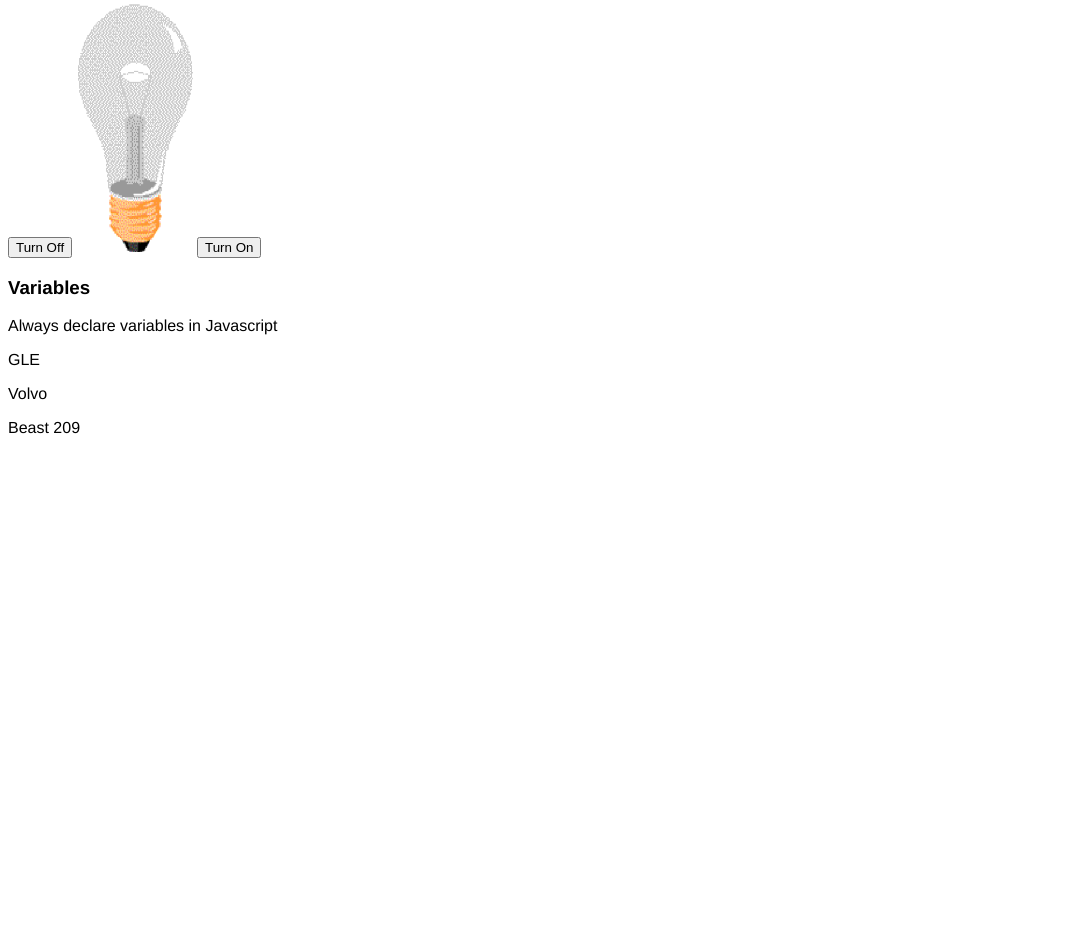
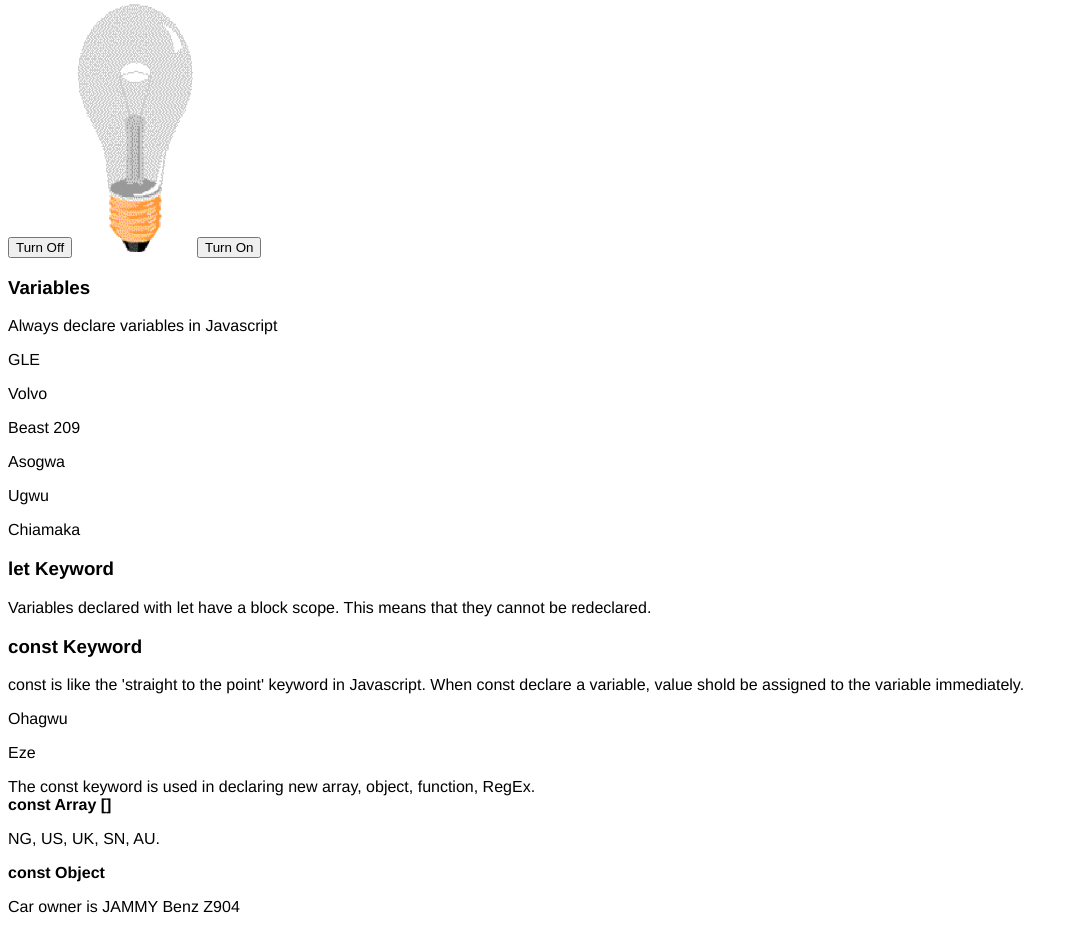
Before and after one commit to CorneliusWeb/JS-and-HTML, a plain HTML site: page index.html in a window 1280 px wide. Shown: the part 641-1573 px from the top of the page, without its empty margins (0-1076 px from the left). Before the commit the page ends 1094 px from the top, so only its background shows below. Drawn offline with Linux system fonts and the light colour scheme.

Commit message:
Mainly played with JS, especially the JS Function.

```diff
--- a/index.html
+++ b/index.html
@@ -44,7 +44,11 @@
    <p>Always declare variables in Javascript</p>
    <p id="test"></p>
    <p id="test1"></p>
-   <p id="test3"></p>
+   <p id="test2"></p>
+   <p id="test3">The supposed test3 element to be replaced by the value of 'userName'</p>
+   <p id="test4"></p>
+   <p id="test5"></p>
+
 
    <script>
     let carName, carModel;
@@ -61,13 +65,90 @@
     let
     carName2 = 'BMW',
     carModel2 = 'Beast 209';
-    document.getElementById('test3').innerHTML = carModel2;
+    document.getElementById('test2').innerHTML = carModel2;
     //but it is a good practice to first declare variables before assigning values to them.
    </script>
 
+   <h3>let Keyword</h3>
+   <p>Variables declared with let have a block scope. This means that they cannot be redeclared.</p>
 
+   <script>
+    let userName = 'Asogwa';
+    //let userName = 'Nwokolo';
 
+    //this is not allowed in JS. Redeclaring a variable is reserved only for the var keyword.
+    document.getElementById('test3').innerHTML = userName;
+    //the following code didn't print anything at all.
+   </script>
 
+   <script>
+    let userName1 = 'Ugwu';
+    {
+        let userName1 = 'Odo';
+    }
+
+    {
+        let userName1 = 'Onah' //redeclaring variables in different blocks is allowed.
+    }
+    document.getElementById('test4').innerHTML = userName1;
+    //block scope effect. the let declared inside the block is inaccessible from the outside.
+   </script>
+
+   <script>
+    var lastName = 'Chidera';
+    var lastName = 'Chiamaka';
+    document.getElementById('test5').innerHTML = lastName;
+    //var is the only keyword allowed to redeclare variables in JS.
+   </script>
+
+   <h3>const Keyword</h3>
+   <p>const is like the 'straight to the point' keyword in Javascript. When const declare a variable, value shold be assigned to the variable immediately.</p>
+   <p id="test6"></p>
+   <p id="test7"></p>
+   <p id="test10"></p>
+
+   <script>
+    const surname = 'Ohagwu';
+    document.getElementById('test6').innerHTML = surname;
+    {
+        const
+        surname = 'Eze';
+        document.getElementById('test7').innerHTML = surname;
+        //as a block scope keyword, variable declared inside a block cannot be accessed from outside the block.
+    }
+   </script>
+
+   <script>
+    const surname1 = 'Agbo';
+    const surname2 = 'Ali';
+    //declaring multiple variables with const requires a fresh declaration with the const keyword everytime.
+   </script>
+
+   <p>The const keyword is used in declaring new array, object, function, RegEx. <br>
+    <strong>const Array []</strong></p>
+   <p id="test8"></p>
+   <script>
+    const countries = ['NG', 'US', 'UK', 'GH'];
+    //to change or replace an element call the variable and use numbers starting from 0 to select the element to be changed
+    countries[3] = 'SN'; //this will replace GH with SN in the array.
+    //to add an element(another country) to the list, use variable.push('');
+    countries.push('AU.');
+    const spacedCountries = countries.join(', '); //spaces and adds comma to the array elements
+
+    document.getElementById('test8').innerHTML = spacedCountries;
+   </script>
+
+   <p><strong>const Object</strong></p>
+   <p id="test9"></p>
+
+   <script>
+    const cars = {type:'BMW', model:'Z904', price:'$400,876'};
+    //to change element of an object, call variable.object
+    cars.type = 'Benz';
+    //to add an element variable.object = value
+    cars.owner = 'JAMMY';
+    document.getElementById('test9').innerHTML = 'Car owner is ' + cars.owner + ' ' + cars.type + ' ' + cars.model;
+   </script>
 
 
 
```
Also changed, not shown: test.js (added, +54 -0 lines), test2.js (added, +55 -0 lines), script.js (deleted), 1 other file.
